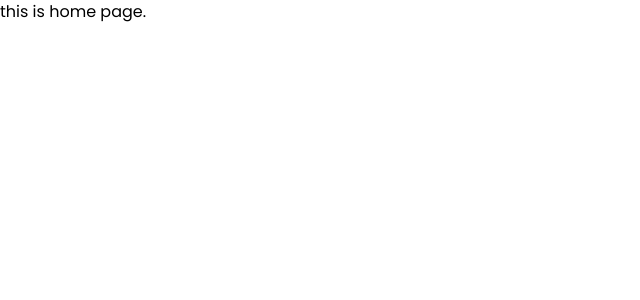
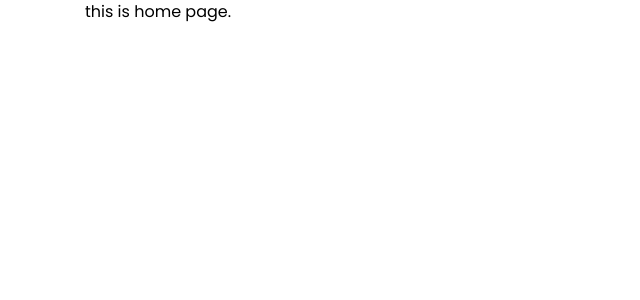
Before and after one commit to anindyoo/fe-mentor-5-shortly, a React (Create React App) app: page / in a window 1280 px wide. Shown: the top 300 px of the page, without its empty margins (0-640 px from the left). Built offline with nearby package versions, Linux system fonts and the light colour scheme.

Commit message:
feat: apply app maximum width & auto horizontal margin.

```diff
--- a/src/App.jsx
+++ b/src/App.jsx
@@ -18,7 +18,10 @@ const App = () => {
   const router = createHashRouter(routes);
 
   return (
-    <div className="App">
+    <div className="
+    APP-CONTAINER
+    max-w-[69.375rem] mx-auto"
+    >
       <RouterProvider router={router} />
     </div>
   );
```
